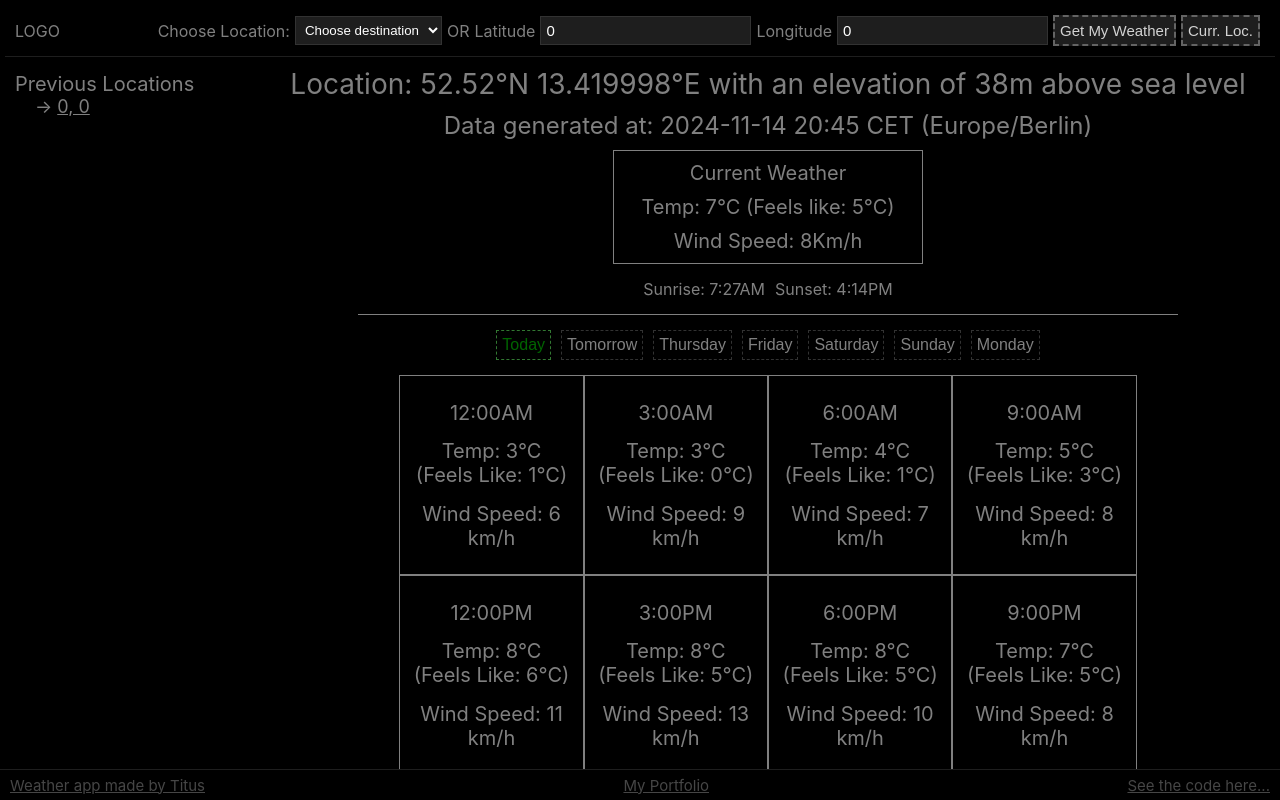
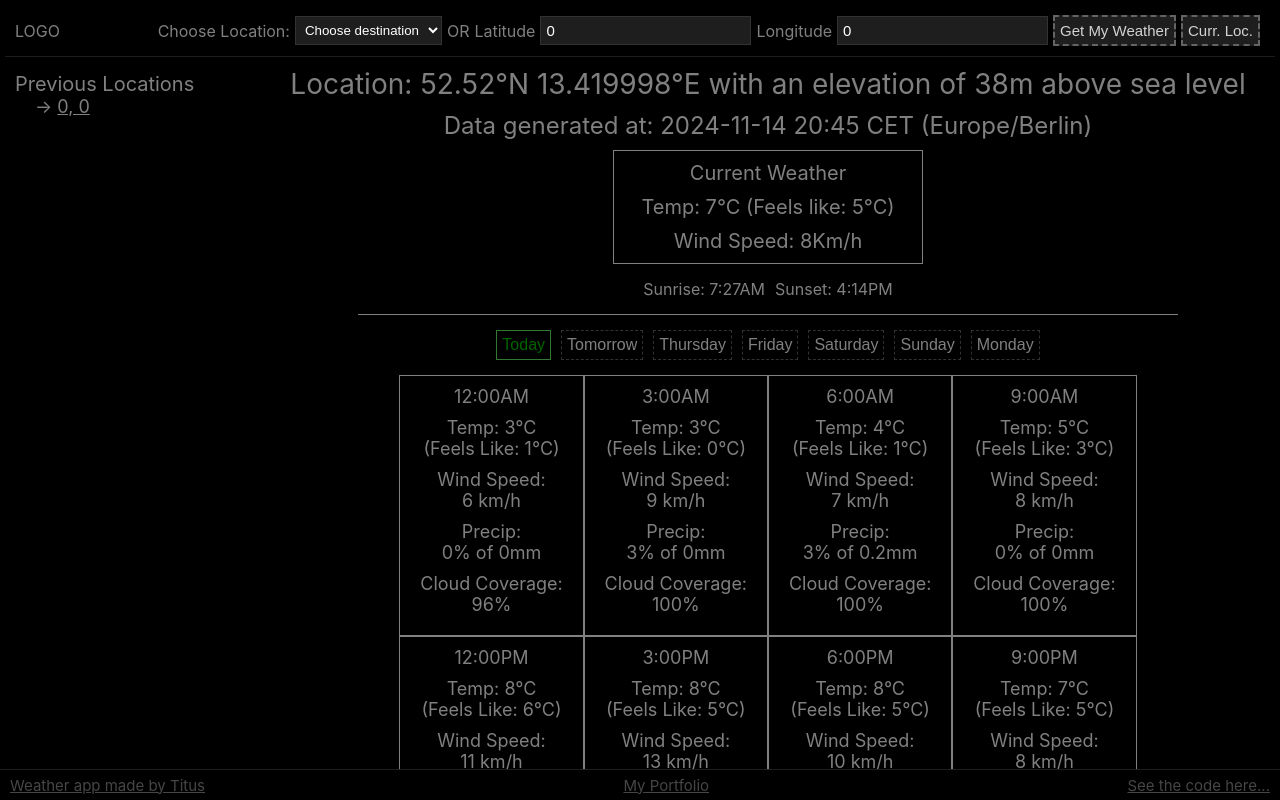
Before and after one commit to SmexyKatarina/weather-app, a React (Create React App) app: page / in a window 1280 px wide. Both pictures are taken after a click on the button "Get My Weather". Shown: the top 800 px of the page. Built offline with nearby package versions, Linux system fonts and the light colour scheme.

Commit message:
Added new information and consistent spacing to hourly

```diff
--- a/src/components/WeatherStatistics.tsx
+++ b/src/components/WeatherStatistics.tsx
@@ -79,12 +79,22 @@ const WeatherStatistics = (
 
         for (let i = 0; i < hourlyWeather.time.length; i++)
         {
-            let {time, temp, apparent, wind} = { time: hourlyWeather.time[i], temp: hourlyWeather.temperature_2m[i], apparent: hourlyWeather.apparent_temperature[i], wind: hourlyWeather.wind_speed_10m[i] };
+            let {time, temp, apparent, wind, precip, precip_prob, cloud_coverage } = {
+                time: hourlyWeather.time[i],
+                temp: hourlyWeather.temperature_2m[i],
+                apparent: hourlyWeather.apparent_temperature[i],
+                wind: hourlyWeather.wind_speed_10m[i],
+                precip_prob: hourlyWeather.precipitation_probability[i],
+                precip: hourlyWeather.precipitation[i],
+                cloud_coverage: hourlyWeather.cloud_cover[i],
+            };
             hourArray.push((
                 <div className="hour-tile" key={i}>
                     <div className="hour-time">{formatTo12Hour(time.split("T")[1])}</div>
                     <div className="hour-temp">Temp: {Math.round(temp)}{hourlyWeather.units.temperature_2m}<br/>(Feels Like: {Math.round(apparent)}{hourlyWeather.units.temperature_2m})</div>
-                    <div className="hour-wind">Wind Speed: {Math.round(wind)} {hourlyWeather.units.wind_speed_10m}</div>
+                    <div className="hour-wind">Wind Speed:<br/>{Math.round(wind)} {hourlyWeather.units.wind_speed_10m}</div>
+                    <div className="hour-precip">Precip:<br/>{precip_prob}{hourlyWeather.units.precipitation_probability} of {precip}{hourlyWeather.units.precipitation}</div>
+                    <div className="hour-clouds">Cloud Coverage:<br/>{cloud_coverage}{hourlyWeather.units.cloud_cover}</div>
                 </div>
             ));
             if (hourArray.length === 8) {
--- a/src/css/weatherStats.css
+++ b/src/css/weatherStats.css
@@ -7,6 +7,7 @@
     margin-bottom: 5%;
     margin-left: auto;
     width: 80%;
+    height: 100%;
 }
 
 .location {
@@ -32,7 +33,7 @@
 }
 
 .day-button-active {
-    border: 1px dashed rgb(50, 120, 50);
+    border: 1px solid rgb(50, 120, 50);
     color: darkgreen;
 }
 
@@ -78,7 +79,6 @@
     width: 90%;
     flex-flow: row wrap;
     margin: 0 auto 15px auto;
-    height: 400px;
 }
 
 .hour-tile {
@@ -86,11 +86,15 @@
     color: gray;
     border: 1px solid gray;
     padding: 10px;
-    font-size: 20px;
+    font-size: 18px;
     flex: 1 1 20%;
     display: flex;
     flex-direction: column;
     justify-content: space-evenly;
+}
+
+.hour-tile * {
+    margin-bottom: 10px;
 }
 
 .daily-weather {
```
